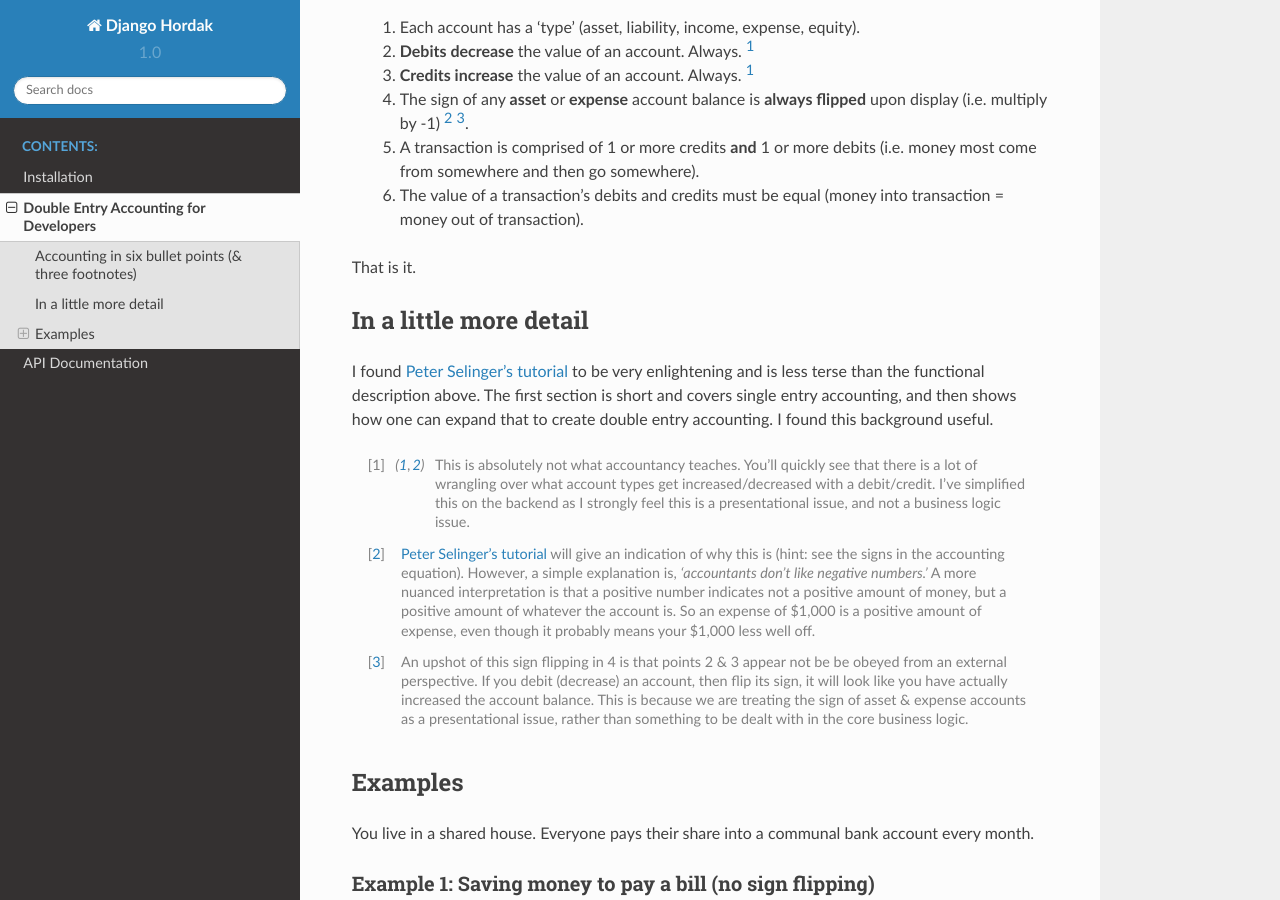
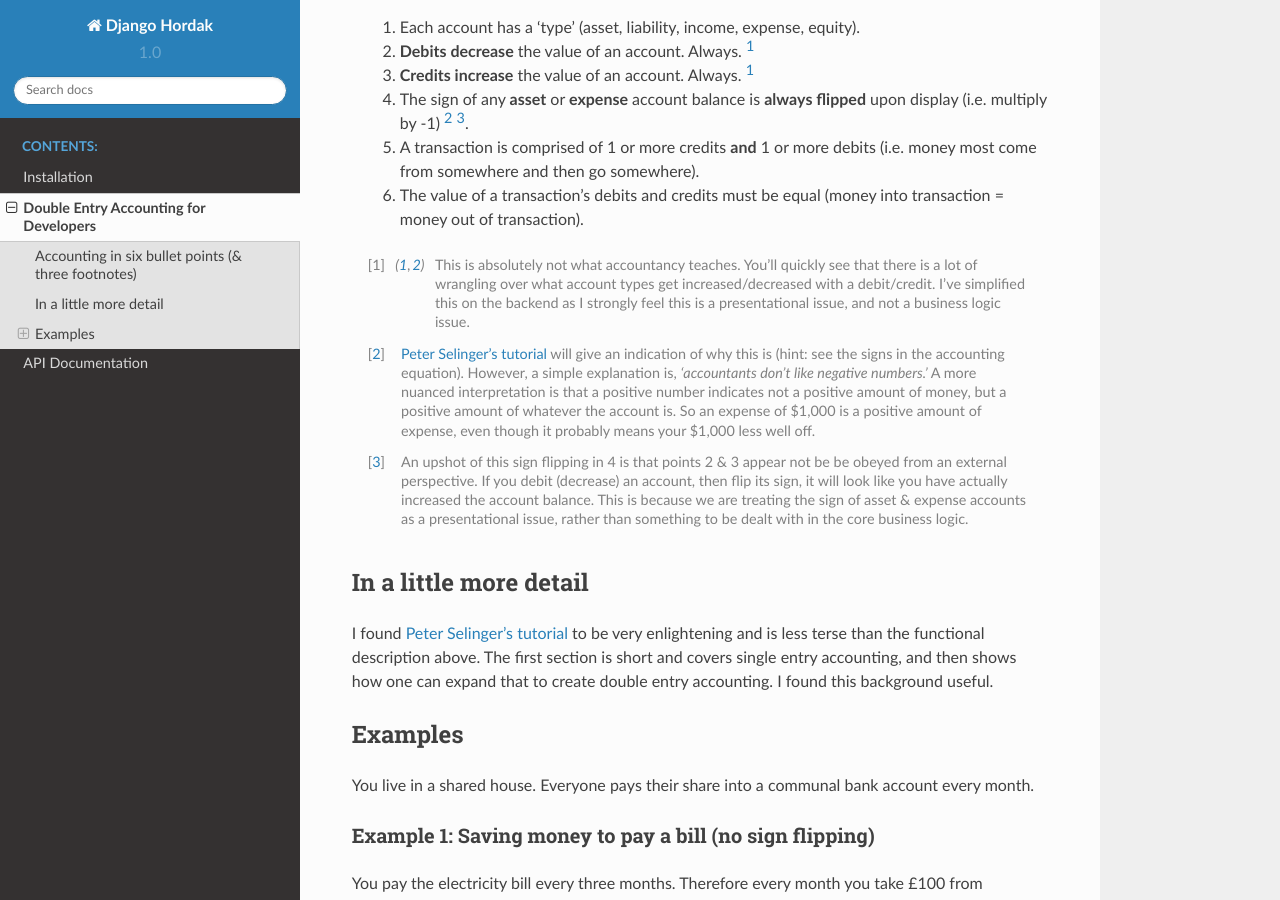
Before and after one commit to adamcharnock/django-hordak, a Sphinx documentation site: the page built from docs/accounting-for-developers.rst, in a window 1280 px wide and 900 px high, scrolled down 464 px. Built offline with Sphinx 7.4.7 and the Read the Docs theme 2.0.0, drawn with Linux system fonts in a browser that asks for light colours; part of the change alters nothing that is shown.

Commit message:
Moving footnotes

```diff
--- a/docs/accounting-for-developers.rst
+++ b/docs/accounting-for-developers.rst
@@ -22,17 +22,6 @@ time I distilled it down to the following:
  #. A transaction is comprised of 1 or more credits **and** 1 or more debits (i.e. money most come from somewhere and then go somewhere).
  #. The value of a transaction's debits and credits must be equal (money into transaction = money out of transaction).
 
-That is it.
-
-In a little more detail
------------------------
-
-I found `Peter Selinger's tutorial`_ to be very enlightening and is less terse than the functional description above.
-The first section is short and covers single entry accounting, and then shows how one can expand that to create double
-entry accounting. I found this background useful.
-
-.. _Peter Selinger's tutorial: http://www.mathstat.dal.ca/~selinger/accounting/tutorial.html
-
 
 .. [1] This is absolutely not what accountancy teaches. You'll quickly see that there is a lot of wrangling over what
         account types get increased/decreased with a debit/credit. I've simplified this on the backend as I strongly feel
@@ -51,6 +40,15 @@ entry accounting. I found this background useful.
         If you debit (decrease) an account, then flip its sign, it will look like you have actually increased the
         account balance. This is because we are treating the sign of asset & expense accounts as a presentational issue,
         rather than something to be dealt with in the core business logic.
+
+In a little more detail
+-----------------------
+
+I found `Peter Selinger's tutorial`_ to be very enlightening and is less terse than the functional description above.
+The first section is short and covers single entry accounting, and then shows how one can expand that to create double
+entry accounting. I found this background useful.
+
+.. _Peter Selinger's tutorial: http://www.mathstat.dal.ca/~selinger/accounting/tutorial.html
 
 
 Examples
```
